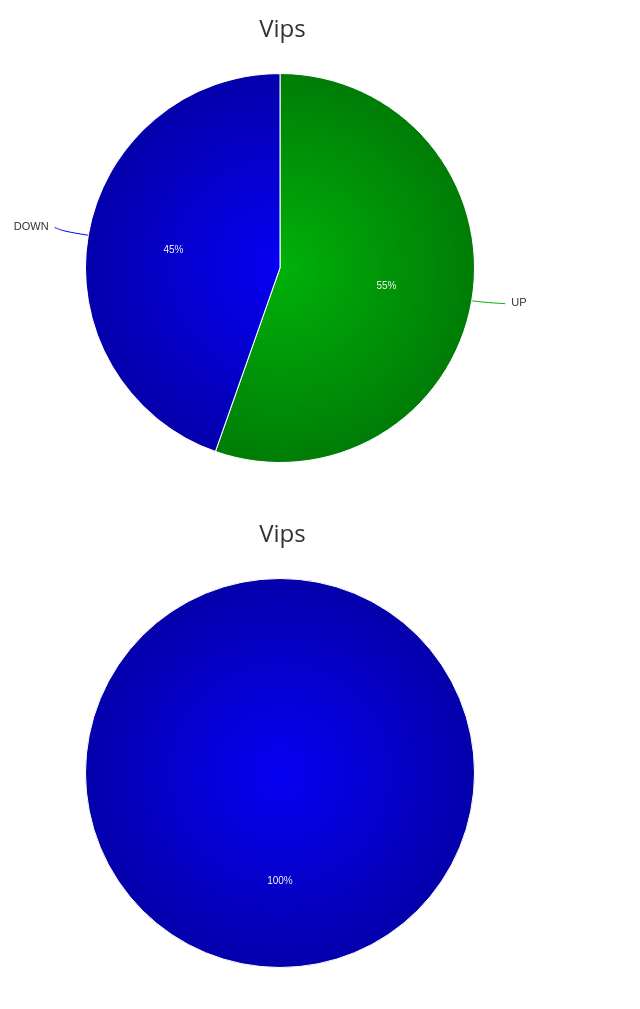
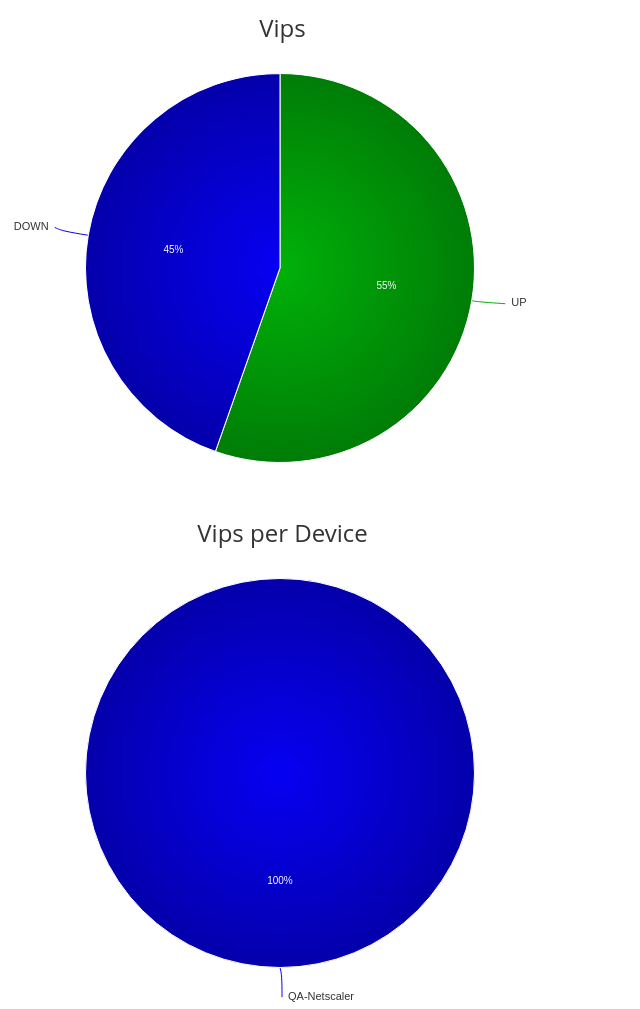
Before and after one commit to jessamynsmith/netscaler, a Django app: page / in a window 1280 px wide. Shown: the part 93-1102 px from the top of the page, without its empty margins (0-640 px from the left). Run offline with Django 3.2, Linux system fonts and the light colour scheme; data comes from the database, SQL or seed files in the repository; some libraries are stand-ins or nearby versions.

```diff
--- a/vips/templates/vips/index.html
+++ b/vips/templates/vips/index.html
@@ -97,7 +97,7 @@
             var pie2 = new d3pie("deviceChart", {
                     "header": {
                         "title": {
-                            "text": "Vips",
+                            "text": "Vips per Device",
                             "fontSize": 24,
                             "font": "open sans"
                         },
@@ -123,7 +123,7 @@
                         "content": [
                             {% for item in devicegraph %}
                             {
-                                "label": "{{ item.state }}",
+                                "label": "{{ item.device__label }}",
                                 "value": {{ item.value }},
                                 "color": "{{ item.color }}"
                             },
```
